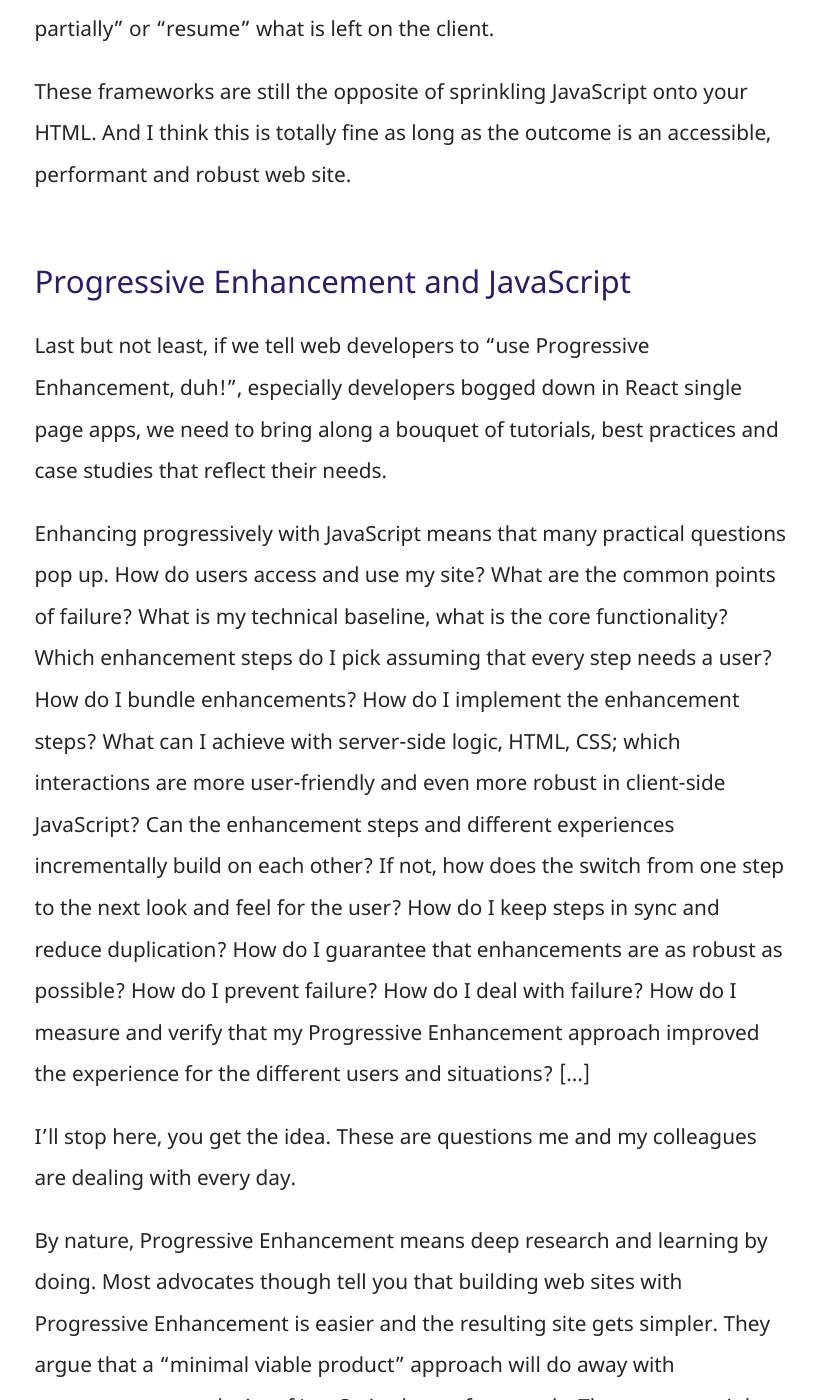
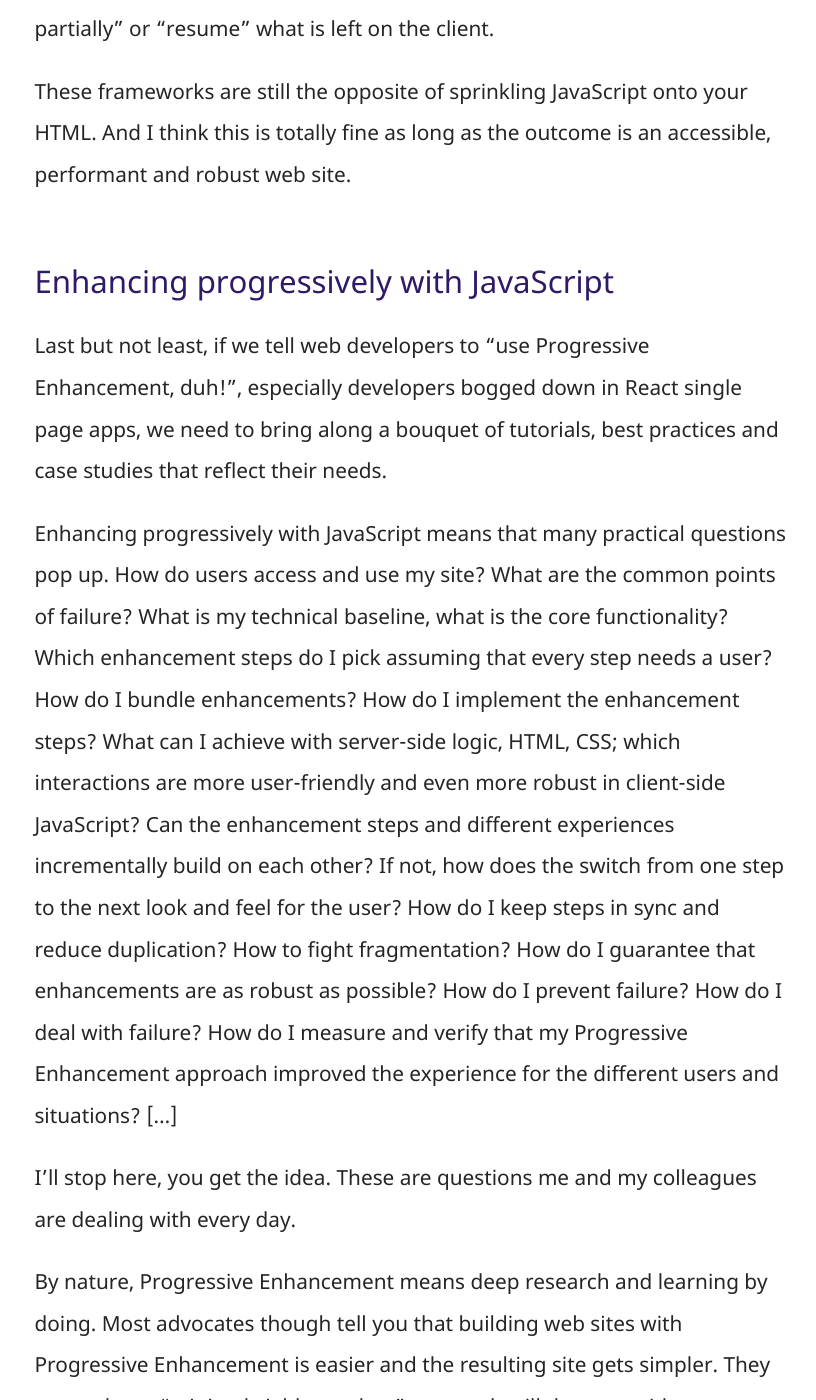
Before and after one commit to molily/molily.de, a Jekyll site: the page built from _posts/2023-03-03-javascript-criticism.md, in a window 1280 px wide and 1400 px high, scrolled down 6107 px. Shown: the whole window, without its empty margins (16-832 px from the left). Built offline with Jekyll 4.4.1, drawn with Linux system fonts in a browser that asks for light colours; some of the changed text lies outside the part shown.

Commit message:
Update 2023-03-03-javascript-criticism.md

```diff
--- a/_posts/2023-03-03-javascript-criticism.md
+++ b/_posts/2023-03-03-javascript-criticism.md
@@ -28,9 +28,9 @@
 
 # Sermons and insults
 
-I hear JavaScript critics yelling: “Just use Progressive Enhancement! Sprinkle some JavaScript on your static HTML! Don't believe those fraudsters, grifters, bastards, idiots that lied to you!”
+I hear JavaScript critics yelling: "Just use Progressive Enhancement! Sprinkle some JavaScript on your static HTML! Don't believe those fraudsters, grifters, bastards, idiots that lied to you!"
 
-Again, I understand the frustration. Nonetheless, I don't think the current situation can be explained in terms of fraud, lies, gaslighting et cetera. While there are powerful actors with certain economic interests, [there is no “Big JavaScript” conspiracy, no JavaScript framework cabal](https://seldo.com/posts/the_case_for_frameworks) that has lied to us to sell us their sub-par products.
+Again, I understand the frustration. Nonetheless, I don't think the current situation can be explained in terms of fraud, lies, gaslighting et cetera. While there are powerful actors with certain economic interests, [there is no "Big JavaScript" conspiracy, no JavaScript framework cabal](https://seldo.com/posts/the_case_for_frameworks) that has lied to us to sell us their sub-par products.
 
 Even if certain individuals would be to blame – critics personally blame JavaScript framework maintainers and the Big Five companies they work for –, I don't see much value in doing so.
 
@@ -80,19 +80,19 @@
 
 It was React that introduced the concept that [the user interface is a function of the application state](https://www.kn8.lt/blog/ui-is-a-function-of-data/). The page DOM should always reflect the application state properly and consistently. This concept is not a fancy legitimation for single-page apps, it addresses problems every tiny JavaScript widget deals with.
 
-React came at the expense that it sucked HTML (JSX) and later CSS (CSS-in-JS) into its dysfunctional vortex. Better libraries and frameworks let you write plain HTML with non-invasive template logic and plain CSS or Sass that is component-scoped per default. They allow to define the intersections of HTML, CSS and JavaScript more clearly so they can render static pages, mangle and optimize the JavaScript code on compile time, then “hydrate partially” or “resume” what is left on the client.
+React came at the expense that it sucked HTML (JSX) and later CSS (CSS-in-JS) into its dysfunctional vortex. Better libraries and frameworks let you write plain HTML with non-invasive template logic and plain CSS or Sass that is component-scoped per default. They allow to define the intersections of HTML, CSS and JavaScript more clearly so they can render static pages, mangle and optimize the JavaScript code on compile time, then "hydrate partially" or "resume" what is left on the client.
 
 These frameworks are still the opposite of sprinkling JavaScript onto your HTML. And I think this is totally fine as long as the outcome is an accessible, performant and robust web site.
 
-# Progressive Enhancement and JavaScript
+# Enhancing progressively with JavaScript
 
-Last but not least, if we tell web developers to “use Progressive Enhancement, duh!”, especially developers bogged down in React single page apps, we need to bring along a bouquet of tutorials, best practices and case studies that reflect their needs.
+Last but not least, if we tell web developers to "use Progressive Enhancement, duh!", especially developers bogged down in React single page apps, we need to bring along a bouquet of tutorials, best practices and case studies that reflect their needs.
 
-Enhancing progressively with JavaScript means that many practical questions pop up. How do users access and use my site? What are the common points of failure? What is my technical baseline, what is the core functionality? Which enhancement steps do I pick assuming that every step needs a user? How do I bundle enhancements? How do I implement the enhancement steps? What can I achieve with server-side logic, HTML, CSS; which interactions are more user-friendly and even more robust in client-side JavaScript? Can the enhancement steps and different experiences incrementally build on each other? If not, how does the switch from one step to the next look and feel for the user? How do I keep steps in sync and reduce duplication? How do I guarantee that enhancements are as robust as possible? How do I prevent failure? How do I deal with failure? How do I measure and verify that my Progressive Enhancement approach improved the experience for the different users and situations? […]
+Enhancing progressively with JavaScript means that many practical questions pop up. How do users access and use my site? What are the common points of failure? What is my technical baseline, what is the core functionality? Which enhancement steps do I pick assuming that every step needs a user? How do I bundle enhancements? How do I implement the enhancement steps? What can I achieve with server-side logic, HTML, CSS; which interactions are more user-friendly and even more robust in client-side JavaScript? Can the enhancement steps and different experiences incrementally build on each other? If not, how does the switch from one step to the next look and feel for the user? How do I keep steps in sync and reduce duplication? How to fight fragmentation? How do I guarantee that enhancements are as robust as possible? How do I prevent failure? How do I deal with failure? How do I measure and verify that my Progressive Enhancement approach improved the experience for the different users and situations? […]
 
 I'll stop here, you get the idea. These are questions me and my colleagues are dealing with every day.
 
-By nature, Progressive Enhancement means deep research and learning by doing. Most advocates though tell you that building web sites with Progressive Enhancement is easier and the resulting site gets simpler. They argue that a “minimal viable product” approach will do away with unnecessary complexity of JavaScript-heavy front-ends. There are certainly sites whose core functionality can be implemented with server-rendered forms and minimal JavaScript logic. Even then, how are the enhancement steps implemented that enable users to achieve their tasks faster? Web developers will not – and in my opinion should not, see above – keep their hands off highly dynamic client-side interactivity.
+By nature, Progressive Enhancement means deep research and learning by doing. Most advocates though tell you that building web sites with Progressive Enhancement is easier and the resulting site gets simpler. They argue that a "minimal viable product" approach will do away with unnecessary complexity of JavaScript-heavy front-ends. There are certainly sites whose core functionality can be implemented with server-rendered forms and minimal JavaScript logic. Even then, how are the enhancement steps implemented that enable users to achieve their tasks faster? Web developers will not – and in my opinion should not, see above – keep their hands off highly dynamic client-side interactivity.
 
 For many years, I've lamented that only a few people discuss and explore practical Progressive Enhancement with JavaScript on complex sites and web applications that currently default to React monoliths. Seriously, I can not read another tutorial on Progressive Enhancement that operates on trivial examples that allow straight-forward no-brainer enhancements or require little client-side JavaScript at all. I wouldn't even recommend them to my colleagues since they don't address their practical problems.
 
```
Also changed, not shown: other parts of _posts/2023-03-03-javascript-criticism.md (+7 -7 lines).
